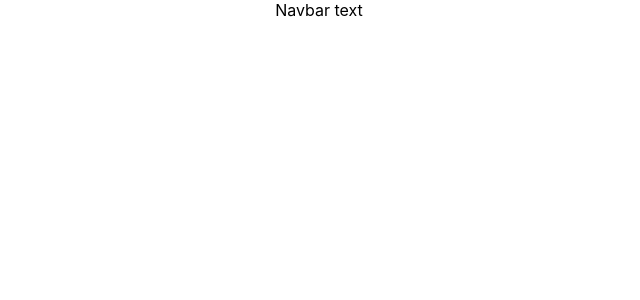
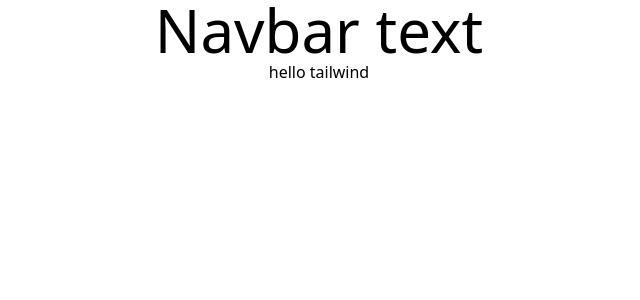
Before and after one commit to AndiZogaj22/Etm, a React (Create React App) app: page / in a window 1280 px wide. Shown: the top 300 px of the page, without its empty margins (321-961 px from the left). Built offline with nearby package versions, Linux system fonts and the light colour scheme.

Commit message:
tailwind css installed

```diff
--- a/package.json
+++ b/package.json
@@ -34,5 +34,8 @@
       "last 1 firefox version",
       "last 1 safari version"
     ]
+  },
+  "devDependencies": {
+    "tailwindcss": "^3.3.2"
   }
 }
--- a/src/App.js
+++ b/src/App.js
@@ -7,7 +7,7 @@
     <div className="App">
      <>
     <Navbar />
-
+    hello tailwind
      </>
     </div>
   );
--- a/src/components/Navbar.jsx
+++ b/src/components/Navbar.jsx
@@ -2,7 +2,9 @@
 
 const Navbar = () => {
   return (
-    <div>Navbar text</div>
+    <div className='text-6xl '>
+      Navbar text
+      </div>
   )
 }
 
--- a/src/index.css
+++ b/src/index.css
@@ -1,13 +1,3 @@
-body {
-  margin: 0;
-  font-family: -apple-system, BlinkMacSystemFont, 'Segoe UI', 'Roboto', 'Oxygen',
-    'Ubuntu', 'Cantarell', 'Fira Sans', 'Droid Sans', 'Helvetica Neue',
-    sans-serif;
-  -webkit-font-smoothing: antialiased;
-  -moz-osx-font-smoothing: grayscale;
-}
-
-code {
-  font-family: source-code-pro, Menlo, Monaco, Consolas, 'Courier New',
-    monospace;
-}
+@tailwind base;
+@tailwind components;
+@tailwind utilities;
--- a/src/pages/Topo.jsx
+++ b/src/pages/Topo.jsx
@@ -2,7 +2,7 @@
 
 const Topo = () => {
   return (
-    <div>Topo</div>
+    <div>Topo test</div>
   )
 }
 
--- /dev/null
+++ b/tailwind.config.js
@@ -0,0 +1,10 @@
+/** @type {import('tailwindcss').Config} */
+module.exports = {
+  content: [
+    "./src/**/*.{js,jsx,ts,tsx}",
+  ],
+  theme: {
+    extend: {},
+  },
+  plugins: [],
+}
```
Also changed, not shown: 1 other file (tests, documents, lock files or other folders).
